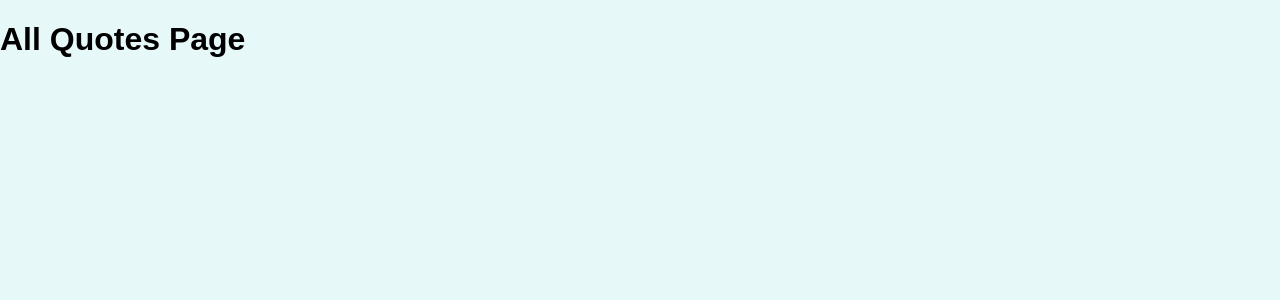
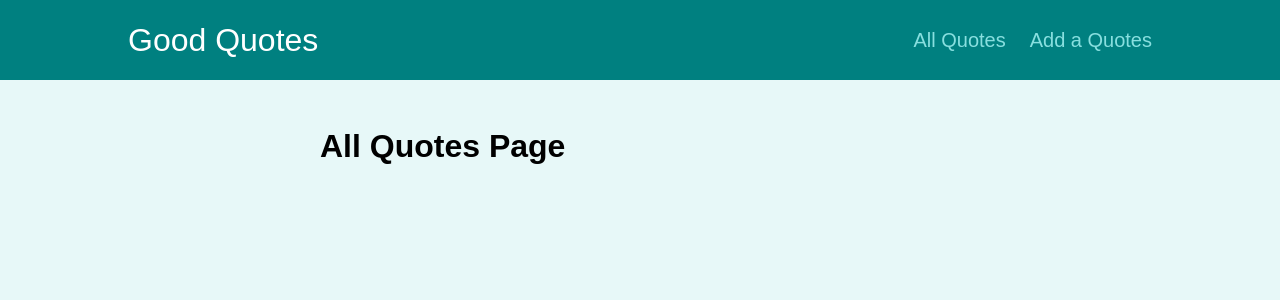
Before and after one commit to Pannu786/React_Learning_Routing, a React (Create React App) app: page /quotes in a window 1280 px wide. Shown: the top 300 px of the page. Built offline with nearby package versions, Linux system fonts and the light colour scheme.

Commit message:
Created layout cmp

```diff
--- a/src/App.js
+++ b/src/App.js
@@ -1,10 +1,12 @@
 import { Route, Switch, Redirect } from 'react-router-dom';
+import Layout from './components/layout/Layout';
 import AllQuotes from './pages/AllQuotes';
 import NewQuotes from './pages/NewQuotes';
 import QuotesDetail from './pages/QuotesDetail';
 
 function App() {
   return (
+    <Layout>
       <Switch>
         <Route path='/' exact>
           <Redirect to='quotes' />
@@ -19,6 +21,7 @@ function App() {
           <NewQuotes />
         </Route>
       </Switch>
+    </Layout>
   );
 }
 
--- /dev/null
+++ b/src/components/layout/Layout.js
@@ -0,0 +1,13 @@
+import styles from './Layout.module.css';
+import MainNavigation from './MainNavigation';
+
+const Layout = (props) => {
+  return (
+    <>
+      <MainNavigation />
+      <main className={styles.main}>{props.children}</main>
+    </>
+  );
+};
+
+export default Layout;
--- /dev/null
+++ b/src/components/layout/MainNavigation.js
@@ -0,0 +1,26 @@
+import styles from './MainNavigation.module.css';
+import { NavLink } from 'react-router-dom';
+
+const MainNavigation = () => {
+  return (
+    <headers className={styles.header}>
+      <div className={styles.logo}>Good Quotes</div>
+      <nav className={styles.nav}>
+        <ul>
+          <li>
+            <NavLink to='/quotes' activeClassName={styles.action}>
+              All Quotes
+            </NavLink>
+          </li>
+          <li>
+            <NavLink to='/new-quotes' activeClassName={styles.action}>
+              Add a Quotes
+            </NavLink>
+          </li>
+        </ul>
+      </nav>
+    </headers>
+  );
+};
+
+export default MainNavigation;
--- a/src/pages/QuotesDetail.js
+++ b/src/pages/QuotesDetail.js
@@ -1,3 +1,4 @@
+
 import { useParams, Route } from 'react-router-dom';
 import Comments from '../components/comments/Comments';
 
```
Lines whose indentation alone changed are shown as unchanged.
